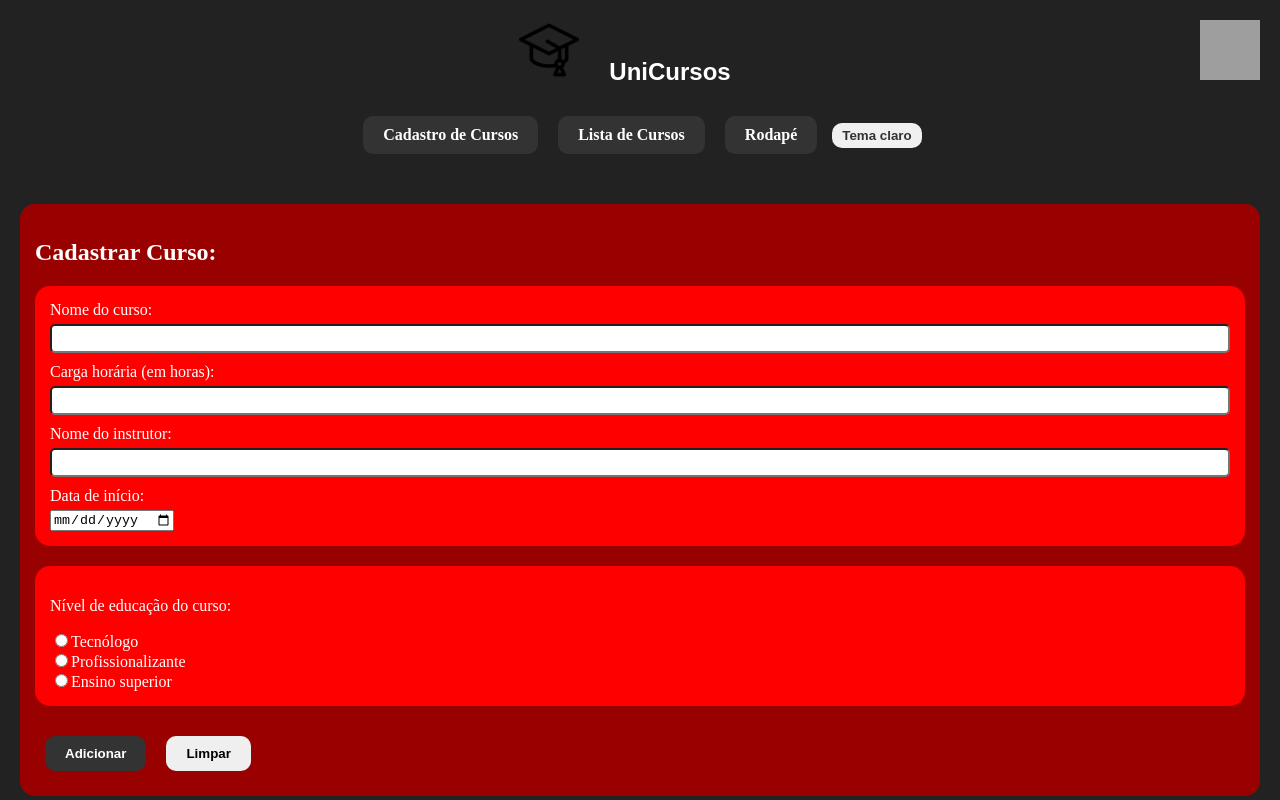
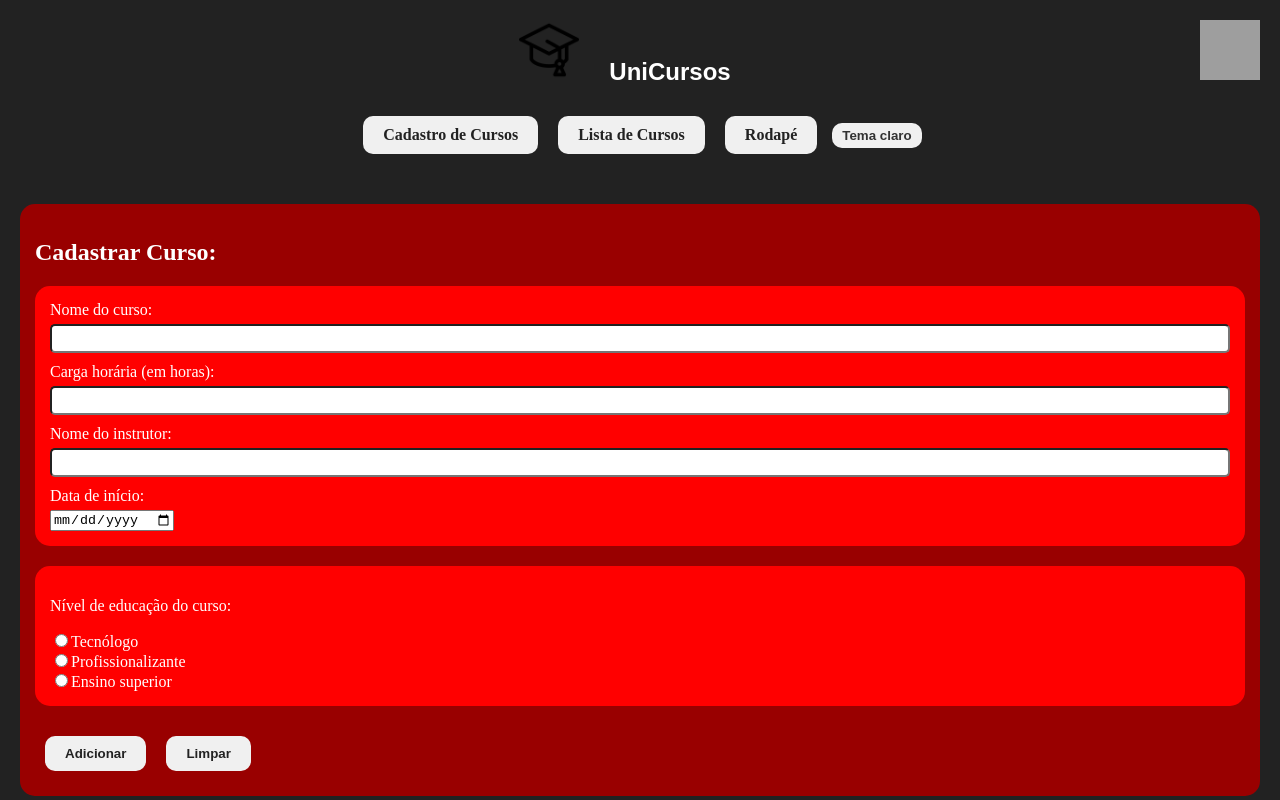
Before and after one commit to Buggyes/Trabalho2WebDev, an Angular app: page /homePage in a window 1280 px wide. Shown: the top 800 px of the page. Built offline with nearby package versions, Linux system fonts and the light colour scheme; grey boxes are pictures that could not be loaded.

Commit message:
Tweaks on the css on the buttons of the dark theme

```diff
--- a/src/app/app.component.css
+++ b/src/app/app.component.css
@@ -233,6 +233,16 @@ button#darkTheme {
     color: #fff;
 }
 
+.darkTheme form button{
+    background-color: #f0f0f0;
+    color: #222;
+}
+
+.darkTheme header a{
+    background-color: #f0f0f0;
+    color: #222;
+}
+
 .darkTheme button#lightTheme {
     display: inline-block;
 }
```
